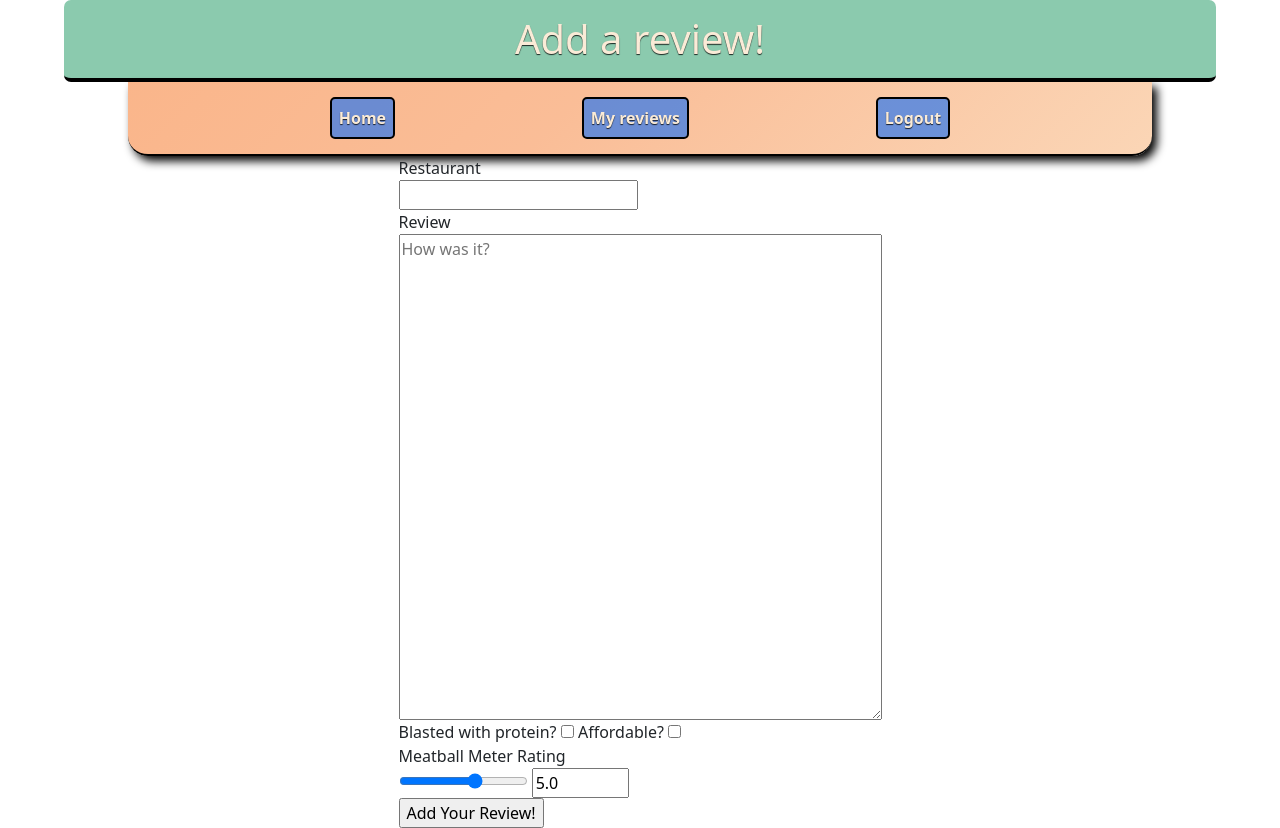
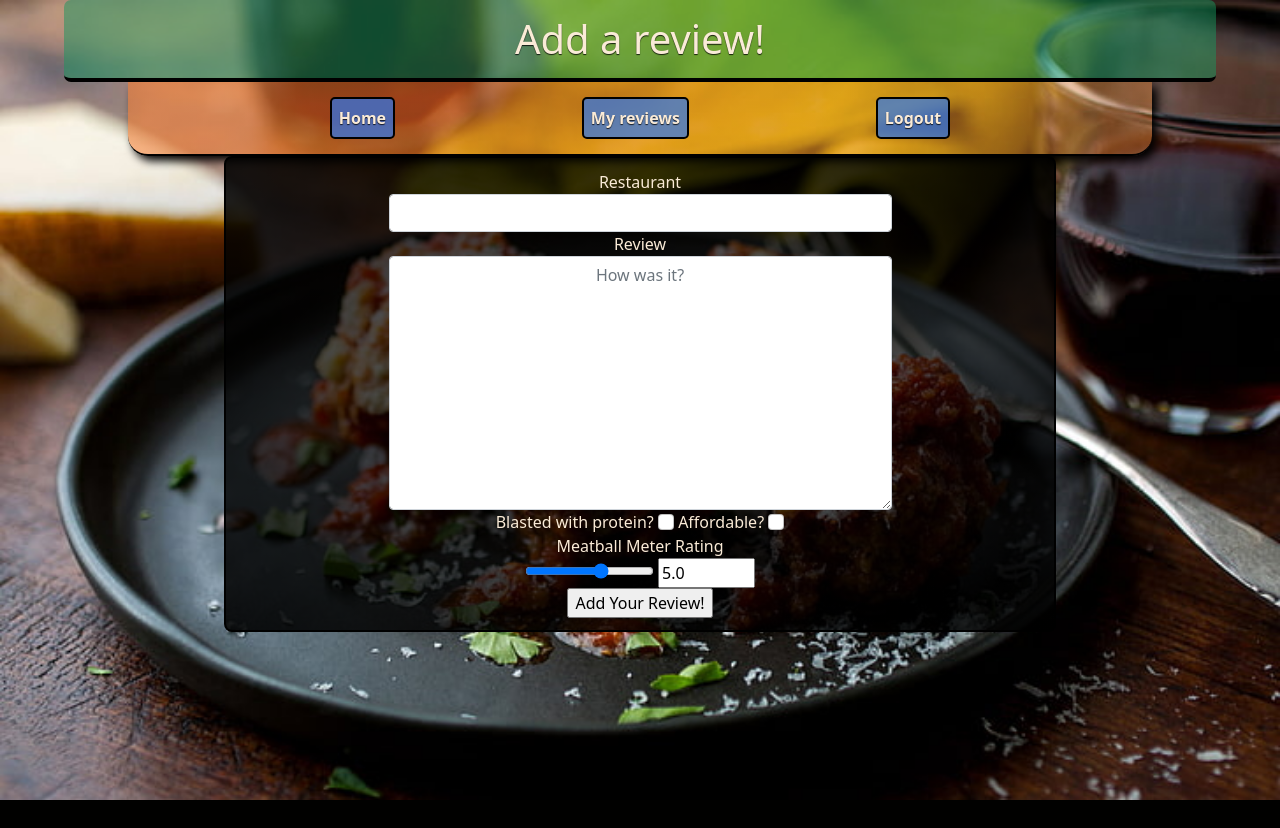
Before and after one commit to DouglasH9/possible_meatball_meter, a Flask app: page /add_review in a window 1280 px wide. After the commit the page ends 800 px from the top, so only its background shows below. Run offline with Flask 2, Linux system fonts and the light colour scheme; the visitor is signed in with stand-in values (Sample User, id 1).

Commit message:
more style

```diff
--- a/flask_app/static/css/add_review.css
+++ b/flask_app/static/css/add_review.css
@@ -1,5 +1,7 @@
-
-
+body {
+    background-image: url("/static/imgs/meatpaper.jpeg");
+    background-size: cover;
+}
 
 #banner {
     background-color: rgb(24,150,95, 0.5);
@@ -65,13 +67,17 @@
 #form_container {
     display: flex;
     justify-content: center;
-    align-items: center;
+    padding: 12px;
+    margin: auto;
+    width: 65%;
+    border: 2px solid black;
+    border-radius: 8px;
+    background-image: radial-gradient(rgb(0, 0, 0, 0.5), rgb(0,0,0,0.9));
+    color: antiquewhite;
 }
 
 .block {
+    text-align: center;
     display: block;
-}
-
-#rest_id {
     margin: auto;
 }
--- a/flask_app/templates/add_review.html
+++ b/flask_app/templates/add_review.html
@@ -16,28 +16,28 @@
         <a id="nav_btn" href="/logout">Logout</a>
     </div>
     <div id="form_container">
-        <form action="/push_review", method="POST">
-            <label for="restaurant_name">Restaurant</label>
-            <input id="rest_name" class="block" type="text" name="restaurant_name" id="restaurant_name">
-            <label for="review">Review</label>
-            <textarea class="block" name="review" id="review" cols="50" rows="20" placeholder="How was it?"></textarea>
+        <form action="/push_review", method="POST" id="the_form">
+            <label class="block form-label" for="restaurant_name">Restaurant</label>
+            <input class="block form-control" class="block" type="text" name="restaurant_name">
+            <label class="block form-label" for="review">Review</label>
+            <textarea class="block form-control" name="review" id="review" cols="50" rows="10" placeholder="How was it?"></textarea>
             <div class="block">
-                <label for="is_blasted">Blasted with protein?</label>
-                <input type="checkbox" name="is_blasted" value=1>
+                <label class="form-check-label" for="is_blasted">Blasted with protein?</label>
+                <input class="form-check-input" type="checkbox" name="is_blasted" value=1>
                 <!-- use hidden input to send value of 0 to MySQL db if box isn't checked -->
                 <input type="hidden" name="is_blasted" value=0>
-                <label for="is_affordable">Affordable?</label>
-                <input type="checkbox" name="is_affordable" id="is_affordable" value=1>
+                <label class="form-check-label" for="is_affordable">Affordable?</label>
+                <input class="form-check-input" type="checkbox" name="is_affordable" id="is_affordable" value=1>
                 <!-- use hidden input to send value of zero to MySQL db if box not checked -->
                 <input type="hidden" name="is_affordable" value=0>
             </div>
-            <label for="rating">Meatball Meter Rating</label>
+            <label class="block" for="rating">Meatball Meter Rating</label>
             <!-- two inputs with same name for meatball meter so users can see value of range slider. set each oninput listeners to each other's values so they're synced -->
             <div class="block">
                 <input type="range" name="rating" id="rating" min="0" max="8.3" step="0.1" value="5.0"  oninput="rangevalue.value=value">
                 <input type="number" min="0" max="8.3" step="0.1" value="5.0" id="rangevalue" oninput="rating.value=value">
             </div>
-            <input type="submit" name="submit" value="Add Your Review!">
+            <input class="block" type="submit" name="submit" value="Add Your Review!">
         </form>
     </div>
     {% with messages = get_flashed_messages() %}
```
